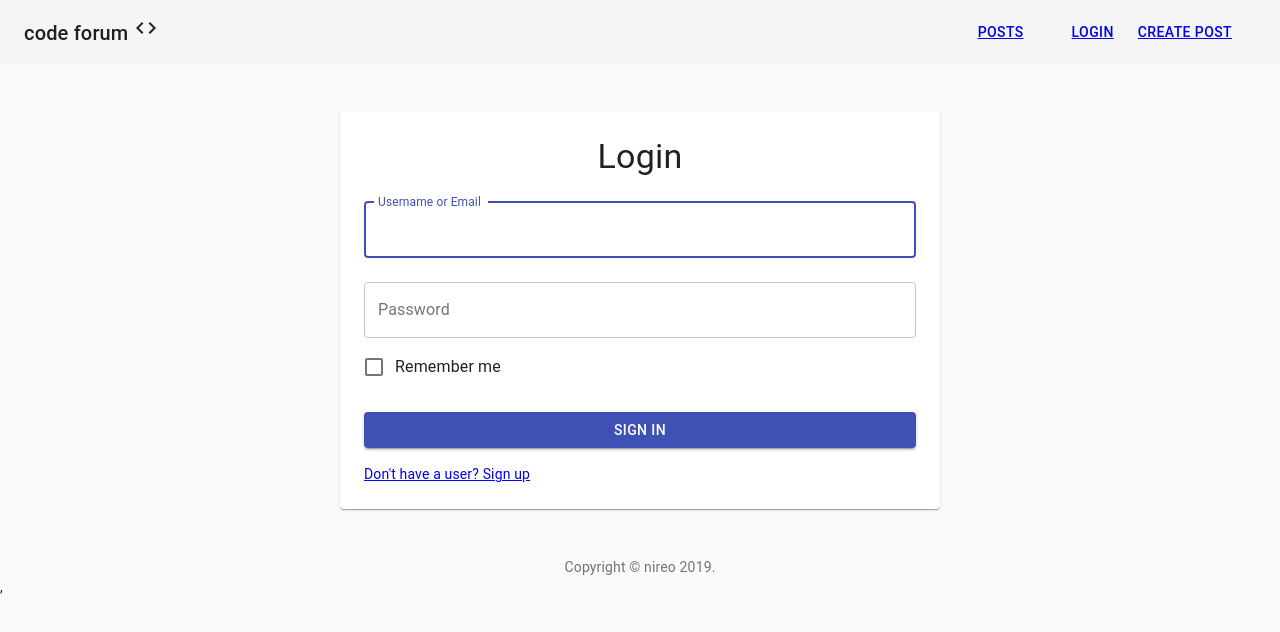
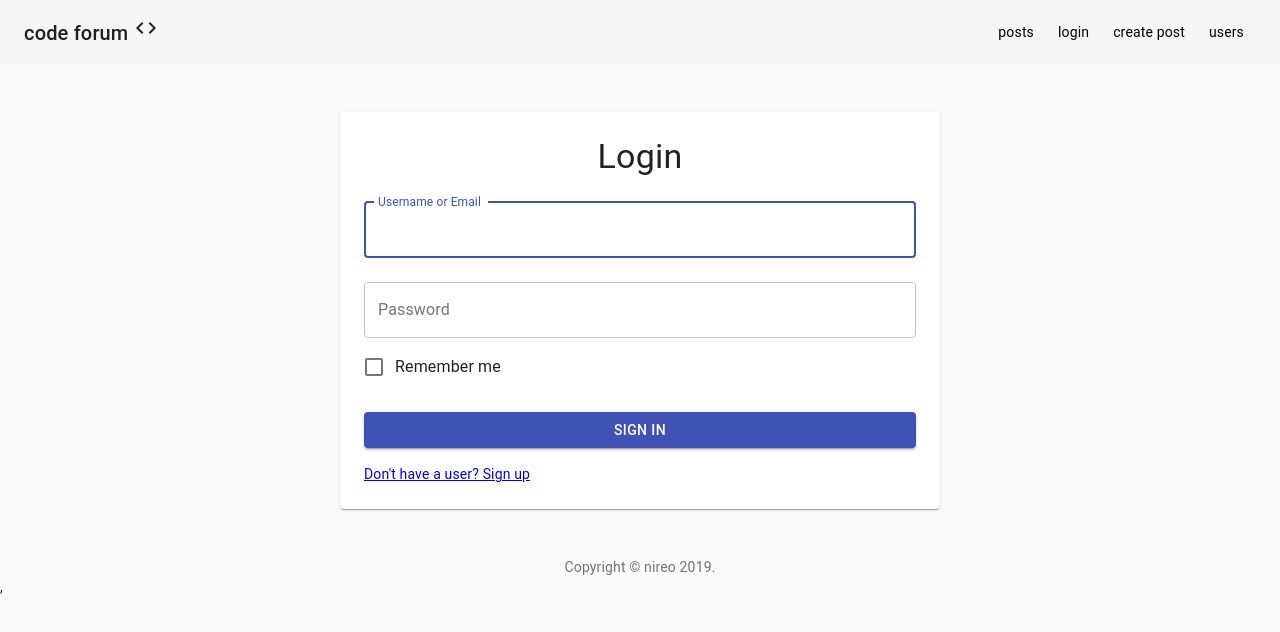
Before and after one commit to nireo/code-forum, a React (Create React App) app in the folder frontend/: page /login in a window 1280 px wide. Shown: the top 632 px of the page. Built offline with nearby package versions, Linux system fonts and the light colour scheme.

Commit message:
added user rendering

```diff
--- a/frontend/src/App.tsx
+++ b/frontend/src/App.tsx
@@ -1,4 +1,4 @@
-import React from "react";
+import React, { useEffect } from "react";
 import { connect } from "react-redux";
 import "./App.css";
 import Main from "./components/Main";
@@ -7,12 +7,21 @@ import LoginPage from "./components/Login/LoginPage";
 import CreateAccount from "./components/Login/CreateAccount";
 import CreatePost from "./components/Posts/private/CreatePost";
 import PostMainPage from "./components/Posts/public/PostMainPage";
+import { checkLocalStorage } from "./reducers/userReducer";
+import UserMainPage from "./components/Users/public/UserMainPage";
 
 type Props = {
   user?: object;
+  checkLocalStorage: () => Promise<void>;
 };
 
-const App: React.FC<Props> = ({ user }) => {
+const App: React.FC<Props> = ({ user, checkLocalStorage }) => {
+  useEffect(() => {
+    if (!user) {
+      checkLocalStorage();
+    }
+  }, [checkLocalStorage, user]);
+
   return (
     <Router>
       <Route exact path="/" render={() => <Main />} />
@@ -31,6 +40,7 @@ const App: React.FC<Props> = ({ user }) => {
         path="/create-post"
         render={() => (user ? <CreatePost /> : <Redirect to="/login" />)}
       />
+      <Route exact path="/users" render={() => <UserMainPage />} />
       <Route exact path="/posts" render={() => <PostMainPage />} />
     </Router>
   );
@@ -44,5 +54,5 @@ const mapStateToProps = (state: any) => {
 
 export default connect(
   mapStateToProps,
-  null
+  { checkLocalStorage }
 )(App);
--- a/frontend/src/components/Loading.tsx
+++ b/frontend/src/components/Loading.tsx
@@ -2,7 +2,7 @@ import React from "react";
 import "./styles.css";
 
 const Loading: React.FC = () => {
-  return <div className="loader"></div>;
+  return <div style={{ textAlign: "center" }} className="loader"></div>;
 };
 
 export default Loading;
--- a/frontend/src/components/Users/public/UserMainPage.tsx
+++ b/frontend/src/components/Users/public/UserMainPage.tsx
@@ -1,9 +1,19 @@
 import React, { useState, useEffect } from "react";
 import { connect } from "react-redux";
 import { initAllUsers } from "../../../reducers/usersReducer";
+import Loading from "../../Loading";
+import NavBar from "../../layout/NavBar";
+import CssBaseline from "@material-ui/core/CssBaseline";
+import Table from "@material-ui/core/Table";
+import TableBody from "@material-ui/core/TableBody";
+import TableHead from "@material-ui/core/TableHead";
+import TableRow from "@material-ui/core/TableRow";
+import TableCell from "@material-ui/core/TableCell";
+import Container from "@material-ui/core/Container";
+import { User } from "../../../interfaces/user.interface";
 
 type Props = {
-  users?: Array<object>;
+  users?: User[];
   initAllUsers: any;
 };
 
@@ -17,7 +27,35 @@ const UserMainPage: React.FC<Props> = ({ users, initAllUsers }) => {
       }
     }
   }, [users, initAllUsers, requested]);
-  return <div></div>;
+  if (users === [] || !users) {
+    return <Loading />;
+  }
+  return (
+    <div>
+      <CssBaseline />
+      <NavBar />
+      <Container maxWidth="md">
+        <Table size="small">
+          <TableHead>
+            <TableRow>
+              <TableCell>username</TableCell>
+              <TableCell>email</TableCell>
+              <TableCell>id</TableCell>
+            </TableRow>
+          </TableHead>
+          <TableBody>
+            {users.map(row => (
+              <TableRow key={row._id}>
+                <TableCell>{row.username}</TableCell>
+                <TableCell>{row.email}</TableCell>
+                <TableCell>{row._id}</TableCell>
+              </TableRow>
+            ))}
+          </TableBody>
+        </Table>
+      </Container>
+    </div>
+  );
 };
 
 const mapStateToProps = (state: any) => {
--- a/frontend/src/components/layout/NavBar.tsx
+++ b/frontend/src/components/layout/NavBar.tsx
@@ -3,7 +3,6 @@ import Typography from "@material-ui/core/Typography";
 import { makeStyles } from "@material-ui/core/styles";
 import AppBar from "@material-ui/core/AppBar";
 import ToolBar from "@material-ui/core/Toolbar";
-import MaterialLink from "@material-ui/core/Link";
 import { Link } from "react-router-dom";
 import Code from "@material-ui/icons/Code";
 
@@ -24,6 +23,12 @@ const useStyles = makeStyles(theme => ({
 
 const NavBar: React.FC = () => {
   const classes = useStyles();
+
+  const linkStyle = {
+    color: "black",
+    textDecoration: "none"
+  };
+
   return (
     <AppBar
       position="static"
@@ -41,27 +46,18 @@ const NavBar: React.FC = () => {
           code forum <Code />
         </Typography>
         <nav>
-          <MaterialLink
-            variant="button"
-            color="textPrimary"
-            className={classes.link}
-          >
-            <Link to="/posts" className={classes.link}>
-              Posts
-            </Link>
-          </MaterialLink>
-          <MaterialLink
-            variant="button"
-            color="textPrimary"
-            className={classes.link}
-          >
-            <Link to="/login" className={classes.link}>
-              Login
-            </Link>
-            <Link to="/create-post" className={classes.link}>
-              Create post
-            </Link>
-          </MaterialLink>
+          <Link style={linkStyle} to="/posts" className={classes.link}>
+            posts
+          </Link>
+          <Link style={linkStyle} to="/login" className={classes.link}>
+            login
+          </Link>
+          <Link style={linkStyle} to="/create-post" className={classes.link}>
+            create post
+          </Link>
+          <Link style={linkStyle} to="/users" className={classes.link}>
+            users
+          </Link>
         </nav>
       </ToolBar>
     </AppBar>
--- a/frontend/src/interfaces/user.interface.ts
+++ b/frontend/src/interfaces/user.interface.ts
@@ -4,4 +4,10 @@ interface CreateUser {
   password: string;
 }
 
+export interface User {
+  _id: string;
+  username: string;
+  email: string;
+}
+
 export default CreateUser;
```
